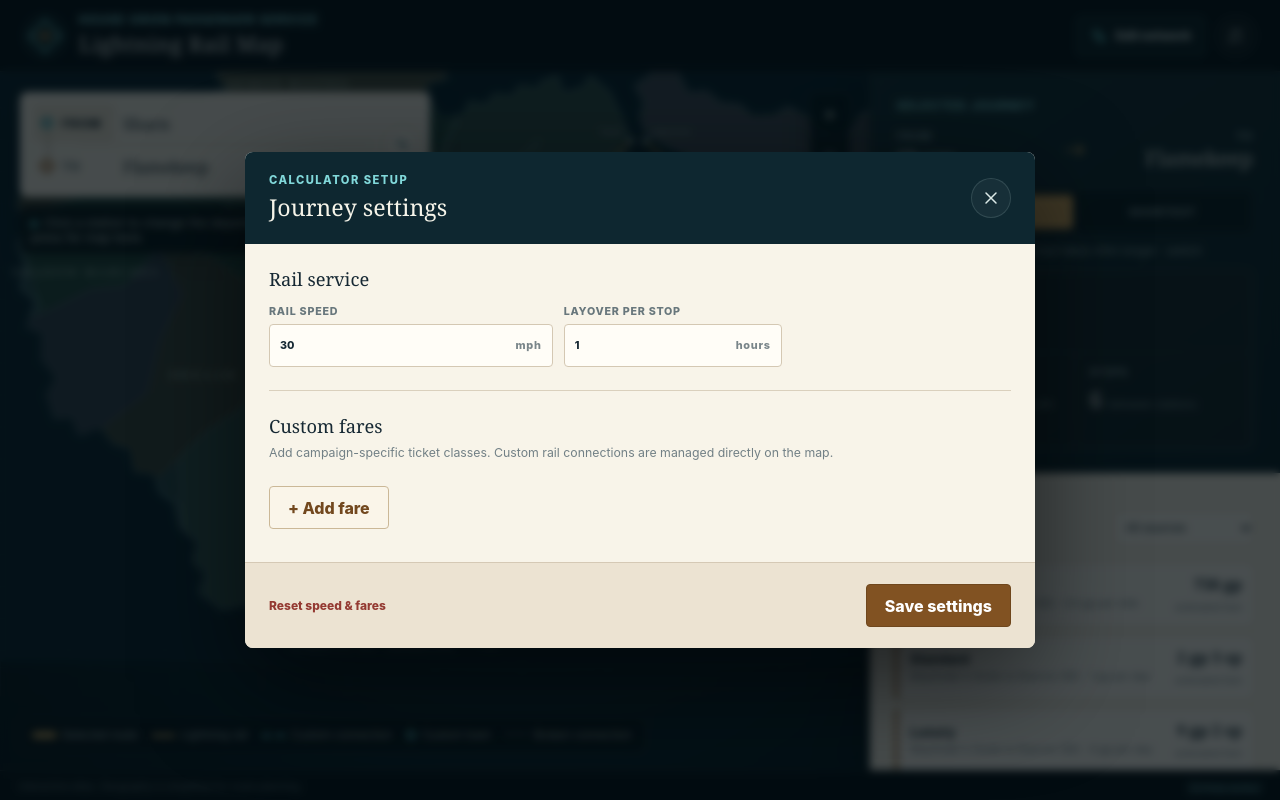
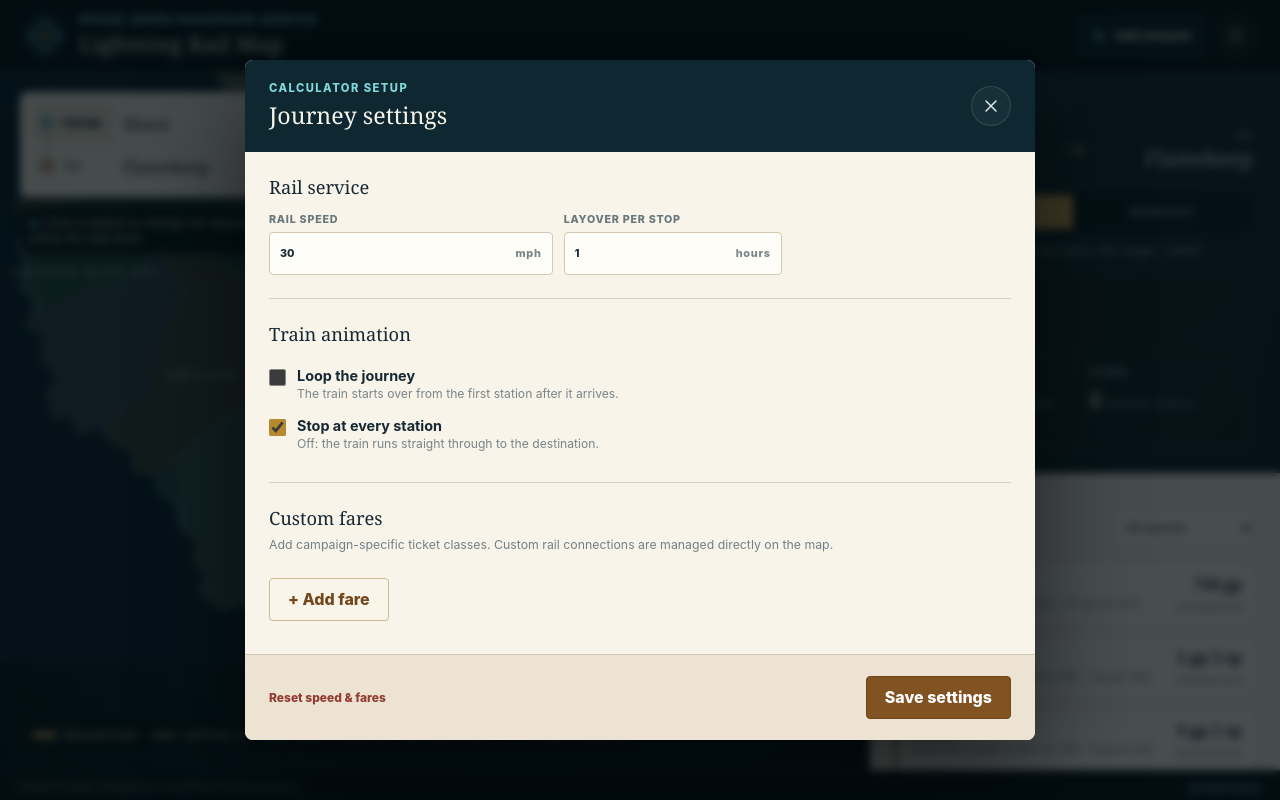
Before and after one commit to grJDh/ELRT-calculator, a plain HTML site: page index.html in a window 1280 px wide. Both pictures are taken after a click on the button 1236 px from the left and 35 px from the top of the page. Drawn offline with Linux system fonts and the light colour scheme.

Commit message:
Train animation options: loop and stop at every station
- Loop the journey: the train fades out on arrival and departs again
- Stop at every station: brakes into each intermediate stop and stands
  for a moment; when off, runs straight through to the destination
- Both live in Journey settings, are saved, and survive a network reset

Co-Authored-By: Claude Opus 5.5 <noreply@anthropic.com>
Claude-Session: https://claude.ai/code/session_01Fow2c8WtbzUVmSr2PrMkUL

```diff
--- a/app.js
+++ b/app.js
@@ -44,7 +44,7 @@
   });
   BASE_STATIONS.Thaliost.l=[-7,-7,"end"];
   BASE_STATIONS["First Tower"].l=[7,10,"start"];
-  const DEFAULTS = {speed:30,layover:1,routeMode:"fastest",fares:[],connections:[],disabledConnections:[],customStations:[]};
+  const DEFAULTS = {speed:30,layover:1,routeMode:"fastest",trainLoop:false,trainStops:true,fares:[],connections:[],disabledConnections:[],customStations:[]};
   // localStorage can be unavailable (private mode, blocked site data) or full; never let that break the app.
   const STORAGE_KEY="lightningRailSettings";
   function storageGet(key) { try { return localStorage.getItem(key); } catch { return null; } }
@@ -133,6 +133,7 @@
       speed:Number(saved.speed) > 0 ? Number(saved.speed) : DEFAULTS.speed,
       layover:Number(saved.layover) >= 0 ? Number(saved.layover) : DEFAULTS.layover,
       routeMode:saved.routeMode === "shortest" ? "shortest" : "fastest",
+      trainLoop:saved.trainLoop === true,trainStops:saved.trainStops !== false,
       fares,
       connections:savedConnections.map(([from,to,miles]) => [from,to,Number(miles)]),
       disabledConnections:Array.isArray(saved.disabledConnections) ? [...new Set(saved.disabledConnections.filter(key => typeof key === "string" && isBuiltInEdge(key)))] : [],
@@ -355,13 +356,13 @@
   // Cosmetic train: runs once along each newly planned route (replay with the ▶ map button).
   // Each car sits on two points of the path, so the consist bends with the track.
   // ---------------------------------------------------------------------
-  const TRAIN={cars:4,len:9,wid:3.6,gap:1.3,trail:8,corner:9};
+  const TRAIN={cars:4,len:9,wid:3.6,gap:1.3,trail:8,corner:9,dwell:.7,loopPause:.6};
   const trainLayer=$("trainLayer");
   const reducedMotion=window.matchMedia("(prefers-reduced-motion: reduce)");
   let trainRun=null, lastTrainKey="";
 
   // Route as drawn on the map (same bends as the rails), with rounded corners, resampled at even steps.
-  function trainPath(journey) {
+  function trainPath(journey,stopAtStations) {
     const rails=getRails(), raw=[], stops=[0]; let length=0;
     for (const segment of journey.segments) {
       const rail=rails.find(connection => edgeKey(connection[0],connection[1]) === edgeKey(segment.from,segment.to));
@@ -390,20 +391,28 @@
       xs[i]=round[j][0]+(round[j+1][0]-round[j][0])*f; ys[i]=round[j][1]+(round[j+1][1]-round[j][1])*f;
     }
     const at=s => { const q=Math.min(len,Math.max(0,s))/step, i=Math.min(Math.floor(q),n-2), f=q-i; return [xs[i]+(xs[i+1]-xs[i])*f,ys[i]+(ys[i+1]-ys[i])*f]; };
-    // Time → distance table: the train eases out of the first station, slows through stops and brakes at the end.
-    const scale=len/(length || 1), marks=stops.map(stop => stop*scale), size=Math.ceil(len)+1, table=new Float32Array(size); let total=0;
+    // Time → distance table: the train eases out of the first station and brakes at the end.
+    // With stopAtStations it also brakes into every intermediate station and stands there for TRAIN.dwell seconds.
+    const scale=len/(length || 1), marks=stops.map(stop => stop*scale), size=Math.ceil(len)+1, table=new Float32Array(size);
+    const halts=stopAtStations ? marks.slice(1,-1) : [], ends=[marks[0],marks[marks.length-1]];
+    const pace=new Float32Array(size); let moving=0;
     for (let i=0; i<size; i++) {
-      let pace=1;
-      marks.forEach((mark,index) => { const ends=index === 0 || index === marks.length-1, d=(i-mark)/(ends ? 16 : 11); pace=Math.min(pace,1-(ends ? .92 : .7)*Math.exp(-d*d)); });
-      table[i]=total; total+=1/pace;
+      let p=1;
+      ends.forEach(mark => { const d=(i-mark)/16; p=Math.min(p,1-.92*Math.exp(-d*d)); });
+      halts.forEach(mark => { const d=(i-mark)/13; p=Math.min(p,1-.94*Math.exp(-d*d)); });
+      pace[i]=p; moving+=1/p;
     }
+    const travel=Math.min(9,Math.max(4.5,3.5+len/130)), duration=travel+halts.length*TRAIN.dwell;
+    const dwellUnits=moving*TRAIN.dwell/travel, dwellAt=new Set(halts.map(mark => Math.min(size-2,Math.round(mark))));
+    let total=0;
+    for (let i=0; i<size; i++) { table[i]=total; total+=1/pace[i]; if (dwellAt.has(i)) total+=dwellUnits; }
     const distanceAt=progress => {
       if (progress >= 1) return len;
       const target=progress*total; let lo=0, hi=size-1;
       while (hi-lo > 1) { const mid=lo+hi>>1; if (table[mid] <= target) lo=mid; else hi=mid; }
       return Math.min(len,lo+(target-table[lo])/((table[hi]-table[lo]) || 1));
     };
-    return {len,at,distanceAt};
+    return {len,at,distanceAt,duration};
   }
   function buildTrainNodes() {
     const {cars,len,wid,trail}=TRAIN, nodes={trail:[],cars:[]};
@@ -427,18 +436,23 @@
   function stopTrain() { trainRun=null; trainLayer.replaceChildren(); trainLayer.removeAttribute("opacity"); }
   function startTrain() {
     stopTrain();
-    const path=currentJourney && trainPath(currentJourney);
+    const path=currentJourney && trainPath(currentJourney,settings.trainStops);
     if (!path) return;
     // Drawn larger when the whole map is in view, so the train stays readable at any zoom.
     const zoom=Math.min(2.8,Math.max(1.2,3.4/view.scale));
-    const run=trainRun={path,nodes:buildTrainNodes(),start:null,duration:Math.min(9,Math.max(4.5,3.5+path.len/130)),last:0,lastT:0,frame:0};
+    const run=trainRun={path,nodes:buildTrainNodes(),start:null,duration:path.duration,last:0,lastT:0,frame:0};
     const {cars,trail}=TRAIN, len=TRAIN.len*zoom, wid=TRAIN.wid*zoom, gap=TRAIN.gap*zoom, deg=180/Math.PI;
     const tick=now => {
       if (trainRun !== run) return;
       if (run.start === null) run.start=now;
       const t=(now-run.start)/1000, s=path.distanceAt(Math.min(1,t/run.duration));
       const fade=Math.min(1,t/.45)*(t > run.duration+.8 ? 1-(t-run.duration-.8)/.7 : 1);
-      if (t > run.duration && fade <= 0) return stopTrain();
+      if (t > run.duration && fade <= 0) {
+        if (!settings.trainLoop) return stopTrain();
+        // Looping: after a short pause off-screen the train departs again from the first station.
+        if (t > run.duration+1.5+TRAIN.loopPause) { run.start=now; run.last=0; run.lastT=0; }
+        trainLayer.setAttribute("opacity","0"); return requestAnimationFrame(tick);
+      }
       trainLayer.setAttribute("opacity",fade.toFixed(3));
       const dt=Math.max(.001,t-run.lastT), speed=Math.min(1.3,Math.max(0,(s-run.last)/dt/(path.len/run.duration))); run.last=s; run.lastT=t; run.frame++;
       run.nodes.cars.forEach((car,k) => {
@@ -832,6 +846,7 @@
   }
   function openSettings() {
     els.speed.value=settings.speed; els.layover.value=settings.layover;
+    $("trainLoopInput").checked=settings.trainLoop; $("trainStopsInput").checked=settings.trainStops;
     els.fareRows.replaceChildren(); settings.fares.forEach(addFareRow); $("settingsError").hidden=true; els.dialog.showModal();
   }
   function saveSettings() {
@@ -849,8 +864,10 @@
       fares.push({name,tier,price,basis:field("basis").value});
     }
     $("settingsError").hidden=true;
-    settings={...settings,speed:Math.max(1,Number(els.speed.value)||30),layover:Math.max(0,Number(els.layover.value)||0),fares};
+    const trainLoop=$("trainLoopInput").checked, trainStops=$("trainStopsInput").checked, trainChanged=trainLoop !== settings.trainLoop || trainStops !== settings.trainStops;
+    settings={...settings,speed:Math.max(1,Number(els.speed.value)||30),layover:Math.max(0,Number(els.layover.value)||0),fares,trainLoop,trainStops};
     persistSettings(); els.dialog.close(); planJourney(); toast("Journey settings saved");
+    if (trainChanged && currentJourney) startTrain(); // show the new train behaviour straight away
   }
 
   els.fromMode.addEventListener("click",()=>setActiveField("from")); els.toMode.addEventListener("click",()=>setActiveField("to"));
@@ -916,7 +933,7 @@
   $("resetNetwork").addEventListener("click",()=>{
     if (!window.confirm("Reset towns and railways to atlas defaults?\n\nYour own towns, connections and removals will be lost. Fares, speed and layover are kept.")) return;
     storageSet("lightningRailSettingsBeforeReset",JSON.stringify(settings));
-    settings={...seededDefaults(),speed:settings.speed,layover:settings.layover,fares:settings.fares,routeMode:settings.routeMode}; persistSettings();
+    settings={...seededDefaults(),speed:settings.speed,layover:settings.layover,fares:settings.fares,routeMode:settings.routeMode,trainLoop:settings.trainLoop,trainStops:settings.trainStops}; persistSettings();
     resetTownEditor(); $("showCustom").checked=true; refreshStationOptions(); renderCustomRoutes(); renderRemovedRoutes(); renderCustomTowns(); updateNetworkActions(); planJourney(); toast("Atlas network restored");
   });
   $("copyButton").addEventListener("click",async()=>{
--- a/index.html
+++ b/index.html
@@ -198,6 +198,11 @@
           </div>
         </section>
         <section class="settings-section">
+          <h3>Train animation</h3>
+          <label class="toggle-row"><input id="trainLoopInput" type="checkbox"><span><b>Loop the journey</b><small>The train starts over from the first station after it arrives.</small></span></label>
+          <label class="toggle-row"><input id="trainStopsInput" type="checkbox" checked><span><b>Stop at every station</b><small>Off: the train runs straight through to the destination.</small></span></label>
+        </section>
+        <section class="settings-section">
           <div class="settings-title"><div><h3>Custom fares</h3><p>Add campaign-specific ticket classes. Custom rail connections are managed directly on the map.</p></div></div>
           <div id="fareRows" class="editor-list"></div>
           <p id="settingsError" class="network-error" role="alert" hidden></p>
--- a/styles.css
+++ b/styles.css
@@ -346,3 +346,7 @@ footer a { color: #79c7cb; }
 .train-ring-core { fill: none; stroke: #e2f7ff; stroke-width: .6; }
 .train-bolt { stroke: rgba(214, 244, 255, .85); stroke-width: .35; stroke-linejoin: round; }
 .map-controls button:disabled { opacity: .4; cursor: default; }
+.toggle-row { display: flex; align-items: flex-start; gap: 11px; padding: 7px 0; cursor: pointer; }
+.toggle-row input { flex: none; width: 17px; height: 17px; margin: 2px 0 0; accent-color: #b8892f; }
+.toggle-row b { display: block; font-size: .9rem; font-weight: 700; }
+.toggle-row small { display: block; margin-top: 2px; color: #798589; font-size: .76rem; line-height: 1.35; }
```
Also changed, not shown: 1 other file.
